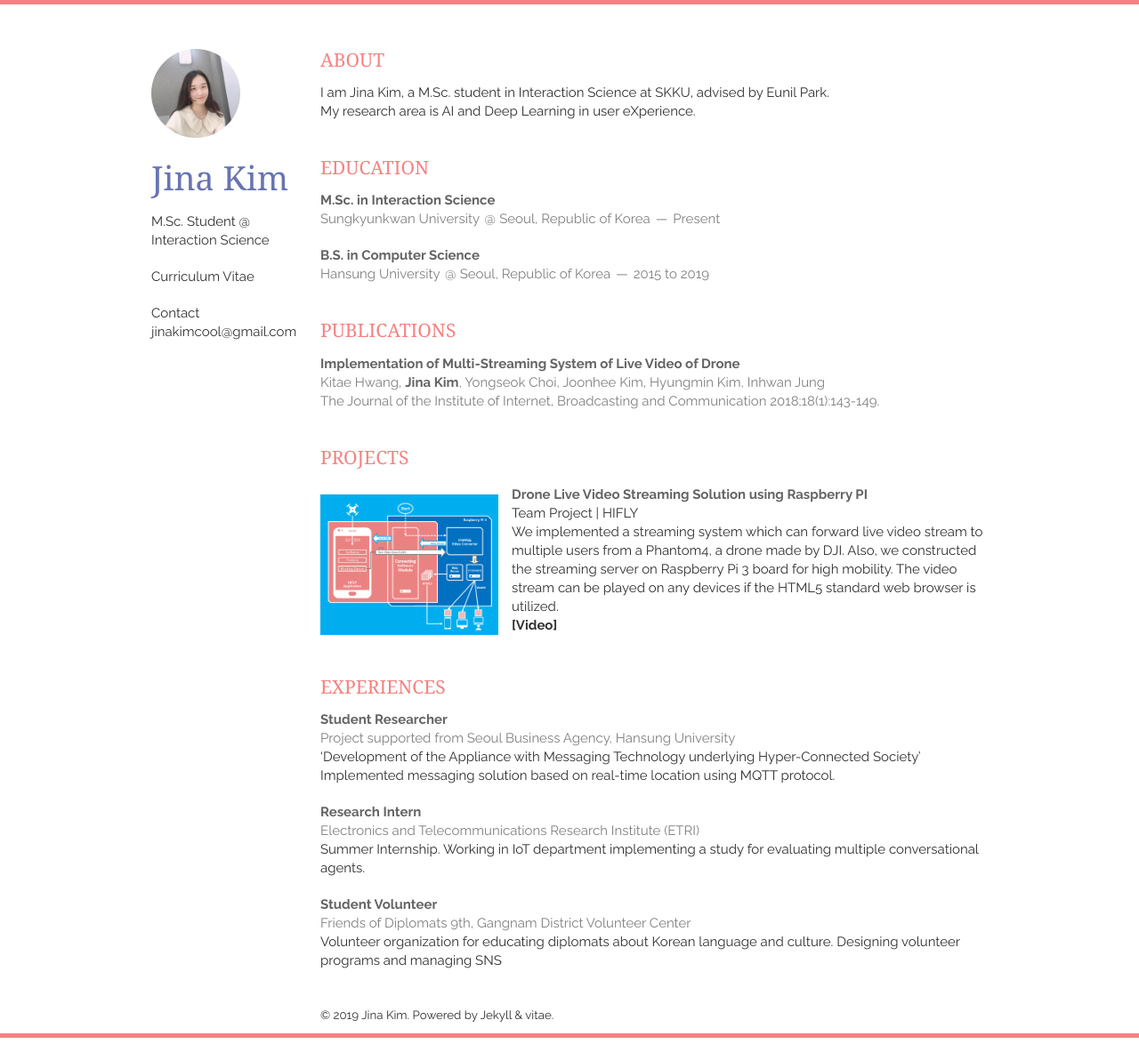
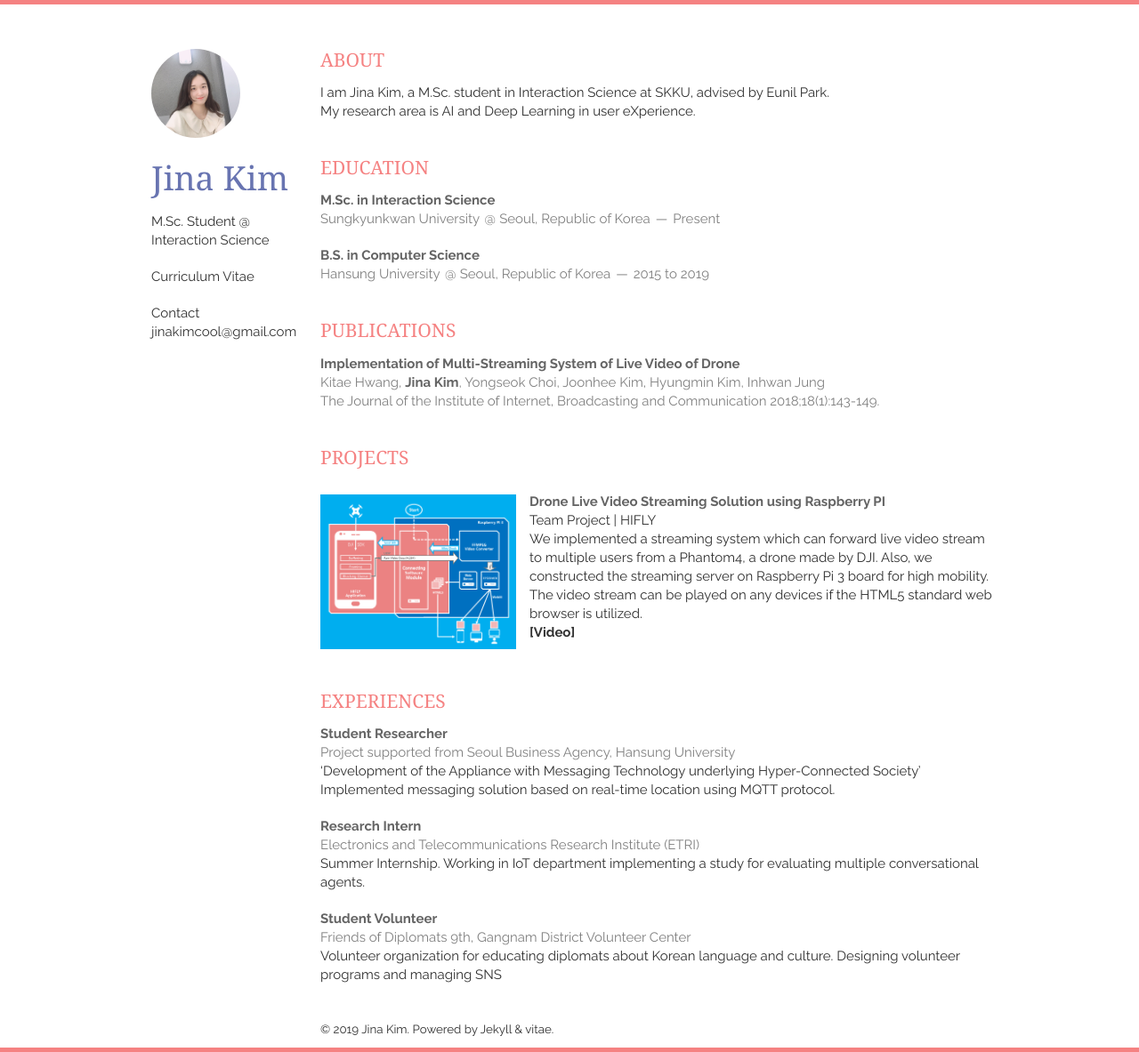
Before and after one commit to Jina-Kim/Jina-Kim.github.io, a Jekyll site: the page built from index.html, in a window 1280 px wide. Shown: the whole page at 89% size. Built offline with Jekyll 4.4.1, drawn with Linux system fonts in a browser that asks for light colours; nearby versions of some CDN libraries; the list of posts is cut into pages by our own code.

Commit message:
enlarge image on hover

```diff
--- a/static/css/layout.css
+++ b/static/css/layout.css
@@ -40,10 +40,16 @@
 }
 
 .project {
-    width: 200px;
+    width: 220px;
     height: auto;
     padding-top: 15px;
     padding-right: 15px;
+}
+
+.project:hover {
+  -ms-transform: scale(1.5); /* IE 9 */
+  -webkit-transform: scale(1.5); /* Safari 3-8 */
+  transform: scale(1.5);
 }
 
 header > h1 {
```
